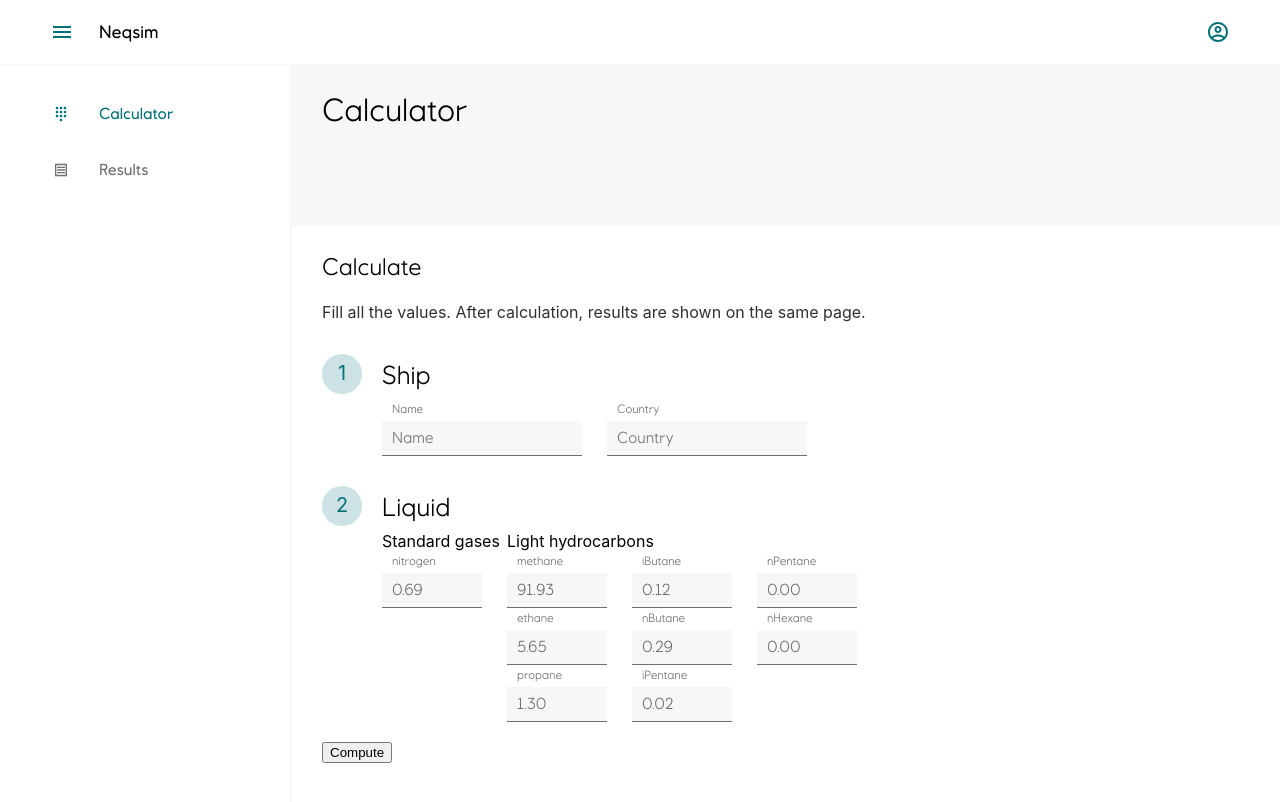
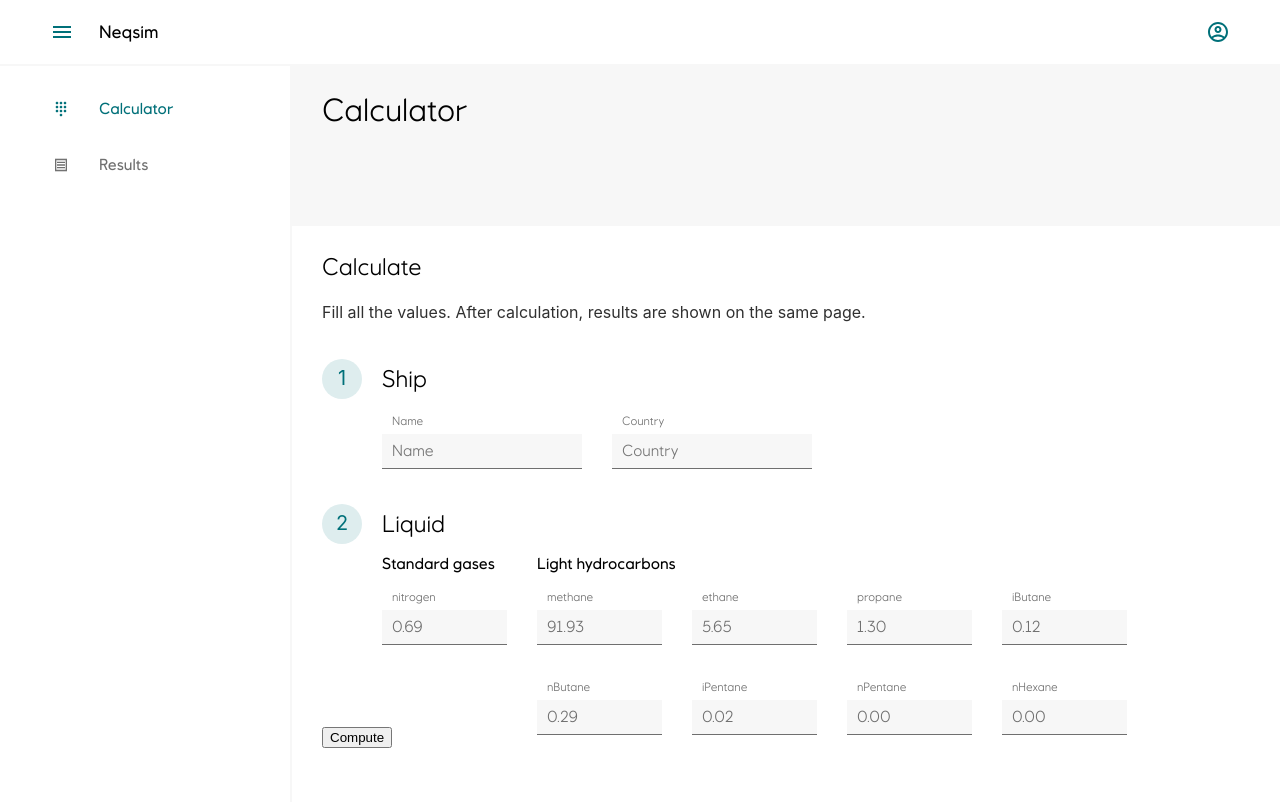
Before and after one commit to equinor/gpa-main, a React (Create React App) app in the folder web/: page /calculator in a window 1280 px wide. Shown: the top 802 px of the page. Built offline with nearby package versions, Linux system fonts and the light colour scheme.

Commit message:
fix: css properties form

```diff
--- a/web/src/app/common/Color.tsx
+++ b/web/src/app/common/Color.tsx
@@ -1,7 +1,7 @@
 
 export enum Color {
   GREEN = '#007079',
-  LIGHT_GREEN = '#CCE2E4',
+  LIGHT_GREEN = '#DEEDEE',
   ENERGY_RED = '#ff003a',
   GRAY = '#6F6F6F',
   LIGHT_GRAY = '#F7F7F7',
--- a/web/src/app/components/calculator/CalculateFormContainer.tsx
+++ /dev/null
@@ -1,69 +0,0 @@
-import React, {useState} from 'react';
-import {Ship, ShipSection} from './ShipSection';
-import {Liquid, LiquidSection} from './LiquidSection';
-import {gql} from 'apollo-boost';
-import {useMutation} from '@apollo/react-hooks';
-import {Calculation} from '../../pages/ResultsPage';
-
-const CALCULATE = gql`
-    mutation Calculate($ship: ShipInput!, $liquid: FluidInput!, $transport: TransportInput!, $standard: StandardInput!) {
-        addCalculation(ship: $ship, fluid: $liquid, transport: $transport, standard: $standard) {
-            id
-        }
-    }
-`;
-
-interface MetricInput {
-  value: number,
-  unit: string,
-}
-
-interface FluidInput {
-  nitrogen: MetricInput,
-  methane: MetricInput,
-  ethane: MetricInput,
-  propane: MetricInput,
-  iButane: MetricInput,
-  nButane: MetricInput,
-  iPentane: MetricInput,
-  nPentane: MetricInput,
-  nHexane: MetricInput,
-}
-
-export const CalculateFormContainer = () => {
-  const [ship, setShip] = useState<Ship>({name: '', country: ''});
-  const [liquid, setLiquid] = useState<Liquid>({
-    nitrogen: 0.691,
-    methane: 91.93,
-    ethane: 5.651,
-    propane: 1.296,
-    iButane: 0.122,
-    nButane: 0.289,
-    iPentane: 0.018,
-    nPentane: 0.003,
-    nHexane: 0.0,
-  });
-
-  const [addCalculation, {data}] = useMutation<Calculation, {ship: Ship, liquid: FluidInput, transport: any, standard: any}>(CALCULATE, {
-    variables: {
-      ship,
-      liquid: (Object.keys(liquid) as Array<keyof typeof liquid>).reduce((acc, componentName) => {
-        acc[componentName] = {value: liquid[componentName], unit: 'mol'};
-        return acc;
-      }, {} as any),
-      transport: {volume: 14000, pressure: 1.013, boilOffRate: 0.0015, fromDate: "2019-09-17T06:54:07Z", toDate: "2019-09-17T06:54:07Z"},
-      standard: {combustionTemperature: 15, measurementTemperature: 15, idealGasReferenceState: false},
-    }
-  });
-
-  return (
-    <form onSubmit={(e) => {
-      e.preventDefault();
-      addCalculation();
-    }}>
-      <ShipSection ship={ship} setShip={setShip}/>
-      <LiquidSection liquid={liquid} setLiquid={setLiquid}/>
-      <button>Compute</button>
-    </form>
-  );
-};
--- a/web/src/app/components/calculator/LiquidSection.tsx
+++ /dev/null
@@ -1,85 +0,0 @@
-import styled from 'styled-components/macro';
-import React from 'react';
-import { FormSection } from '../ui/FormSection';
-import { Label, NumberInput } from '../ui/Inputs';
-
-
-export interface Liquid {
-  nitrogen: number,
-  methane: number,
-  ethane: number,
-  propane: number,
-  iButane: number,
-  nButane: number,
-  iPentane: number,
-  nPentane: number,
-  nHexane: number,
-}
-
-interface LiquidSectionProps {
-  liquid: Liquid,
-
-  setLiquid(liquid: Liquid): void,
-}
-
-const LiquidInputs = styled.span`
-  display: flex;
-  flex-direction: row;
-`;
-
-const LiquidInput = styled.p`
-  margin-right: 25px;
-`;
-
-interface LiquidComponentInputProps {
-  componentName: string,
-  componentValue: number,
-
-  onChange(value: number): void,
-}
-
-const LiquidComponentInput: React.FC<LiquidComponentInputProps> = ({ onChange, componentName, componentValue }) => {
-  return (
-    <LiquidInput>
-      <Label htmlFor={`liquid-${componentName}`}>
-        {componentName}
-      </Label>
-      <NumberInput
-        id={`liquid-${componentName}`}
-        value={componentValue.toFixed(2)}
-        onChange={e => onChange(parseFloat(e.target.value))}
-        step='0.01'
-      />
-    </LiquidInput>
-  );
-};
-
-export const LiquidSection: React.FC<LiquidSectionProps> = ({ liquid, setLiquid }) => (
-  <FormSection legendText='Liquid' index={2}>
-    <LiquidInputs>
-      <div>
-        <h3>Standard gases</h3>
-        <LiquidComponentInput
-          componentName='nitrogen'
-          componentValue={liquid.nitrogen}
-          onChange={value => setLiquid({ ...liquid, nitrogen: value })}
-        />
-      </div>
-      <div style={{ flexGrow: 1, height: '180px' }}>
-        <h3>Light hydrocarbons</h3>
-        <div style={{ display: 'flex', flexDirection: 'column', flexGrow: 1, flexWrap: 'wrap', height: '100%', justifyContent: 'flex-start', alignContent: 'flex-start' }}>
-          {
-            (Object.keys(liquid) as Array<keyof typeof liquid>).map((componentName, index) => componentName !== 'nitrogen' && (
-              <LiquidComponentInput
-                key={index}
-                componentName={componentName}
-                componentValue={liquid[componentName]}
-                onChange={value => setLiquid({ ...liquid, [componentName]: value })}
-              />
-            ))
-          }
-        </div>
-      </div>
-    </LiquidInputs>
-  </FormSection>
-);
--- /dev/null
+++ b/web/src/app/components/content/calculator/CalculateFormContainer.tsx
@@ -0,0 +1,69 @@
+import React, { useState } from 'react';
+import { Ship, ShipSection } from './ShipSection';
+import { Liquid, LiquidSection } from './LiquidSection';
+import { gql } from 'apollo-boost';
+import { useMutation } from '@apollo/react-hooks';
+import { Calculation } from '../../../pages/ResultsPage';
+
+interface MetricInput {
+  value: number,
+  unit: string,
+}
+
+interface FluidInput {
+  nitrogen: MetricInput,
+  methane: MetricInput,
+  ethane: MetricInput,
+  propane: MetricInput,
+  iButane: MetricInput,
+  nButane: MetricInput,
+  iPentane: MetricInput,
+  nPentane: MetricInput,
+  nHexane: MetricInput,
+}
+
+const CALCULATE = gql`
+    mutation Calculate($ship: ShipInput!, $liquid: FluidInput!, $transport: TransportInput!, $standard: StandardInput!) {
+        addCalculation(ship: $ship, fluid: $liquid, transport: $transport, standard: $standard) {
+            id
+        }
+    }
+`;
+
+export const CalculateFormContainer = () => {
+  const [ship, setShip] = useState<Ship>({ name: '', country: '' });
+  const [liquid, setLiquid] = useState<Liquid>({
+    nitrogen: 0.691,
+    methane: 91.93,
+    ethane: 5.651,
+    propane: 1.296,
+    iButane: 0.122,
+    nButane: 0.289,
+    iPentane: 0.018,
+    nPentane: 0.003,
+    nHexane: 0.0,
+  });
+
+  const [addCalculation, { data }] = useMutation<Calculation, { ship: Ship, liquid: FluidInput, transport: any, standard: any }>(CALCULATE, {
+    variables: {
+      ship,
+      liquid: (Object.keys(liquid) as Array<keyof typeof liquid>).reduce((acc, componentName) => {
+        acc[componentName] = { value: liquid[componentName], unit: 'mol' };
+        return acc;
+      }, {} as any),
+      transport: { volume: 14000, pressure: 1.013, boilOffRate: 0.0015, fromDate: "2019-09-17T06:54:07Z", toDate: "2019-09-17T06:54:07Z" },
+      standard: { combustionTemperature: 15, measurementTemperature: 15, idealGasReferenceState: false },
+    }
+  });
+
+  return (
+    <form onSubmit={(e) => {
+      e.preventDefault();
+      addCalculation();
+    }}>
+      <ShipSection ship={ship} setShip={setShip} />
+      <LiquidSection liquid={liquid} setLiquid={setLiquid} />
+      <button>Compute</button>
+    </form>
+  );
+};
--- /dev/null
+++ b/web/src/app/components/content/calculator/LiquidSection.tsx
@@ -0,0 +1,89 @@
+import styled from 'styled-components/macro';
+import React from 'react';
+import { FormSection } from '../../ui/FormSection';
+import { S_Label, NumberInput } from '../../elements/Inputs';
+import { H3 } from '../../elements/Texts';
+
+
+export interface Liquid {
+  nitrogen: number,
+  methane: number,
+  ethane: number,
+  propane: number,
+  iButane: number,
+  nButane: number,
+  iPentane: number,
+  nPentane: number,
+  nHexane: number,
+}
+
+interface LiquidSectionProps {
+  liquid: Liquid,
+
+  setLiquid(liquid: Liquid): void,
+}
+
+export const LiquidSection: React.FC<LiquidSectionProps> = (props) => (
+  <FormSection legendText='Liquid' index={2}>
+    <S_LiquidInputs>
+      <div>
+        <H3>Standard gases</H3>
+        <LiquidComponentInput
+          componentName='nitrogen'
+          componentValue={props.liquid.nitrogen}
+          onChange={value => props.setLiquid({ ...props.liquid, nitrogen: value })}
+        />
+      </div>
+      <div style={{ flexGrow: 1, height: '180px' }}>
+        <H3>Light hydrocarbons</H3>
+        <div style={{ display: 'flex', flexGrow: 1, flexWrap: 'wrap', height: '100%', justifyContent: 'flex-start' }}>
+          {
+            (Object.keys(props.liquid) as Array<keyof typeof props.liquid>).map((componentName, index) => componentName !== 'nitrogen' && (
+              <LiquidComponentInput
+                key={index}
+                componentName={componentName}
+                componentValue={props.liquid[componentName]}
+                onChange={value => props.setLiquid({ ...props.liquid, [componentName]: value })}
+              />
+            ))
+          }
+        </div>
+      </div>
+    </S_LiquidInputs>
+  </FormSection>
+);
+
+interface LiquidComponentInputProps {
+  componentName: string,
+  componentValue: number,
+
+  onChange(value: number): void,
+}
+
+const LiquidComponentInput: React.FC<LiquidComponentInputProps> = (props) => {
+  return (
+    <S_LiquidInput>
+      <S_Label htmlFor={`liquid-${props.componentName}`}>
+        {props.componentName}
+      </S_Label>
+      <NumberInput
+        id={`liquid-${props.componentName}`}
+        value={props.componentValue.toFixed(2)}
+        onChange={e => props.onChange(parseFloat(e.target.value))}
+        step='0.01'
+      />
+    </S_LiquidInput>
+  );
+};
+
+const S_LiquidInputs = styled.span`
+  display: flex;
+  flex-direction: row;
+  h3 {
+    margin: 10px 0 15px 0;
+  }
+`;
+
+const S_LiquidInput = styled.div`
+      margin: 0 30px 30px 0;
+`;
--- a/web/src/app/components/calculator/ShipSection.tsx
+++ b/web/src/app/components/content/calculator/ShipSection.tsx
@@ -1,6 +1,6 @@
 import React from 'react';
-import { FormSection } from '../ui/FormSection';
-import { Label, TextInput } from '../ui/Inputs';
+import { FormSection } from '../../ui/FormSection';
+import { S_Label, TextInput } from '../../elements/Inputs';
 import styled from 'styled-components/macro';
 
 export interface Ship {
@@ -17,9 +17,9 @@ export const ShipSection: React.FC<ShipSectionProps> = ({ ship, setShip }) => (
   <FormSection legendText='Ship' index={1}>
     <S_ShipInputs>
       <S_ShipInput>
-        <Label htmlFor='ship-name'>
+        <S_Label htmlFor='ship-name'>
           Name
-        </Label>
+        </S_Label>
         <TextInput
           id='ship-name'
           placeholder='Name'
@@ -28,9 +28,9 @@ export const ShipSection: React.FC<ShipSectionProps> = ({ ship, setShip }) => (
         />
       </S_ShipInput>
       <S_ShipInput>
-        <Label htmlFor='ship-country'>
+        <S_Label htmlFor='ship-country'>
           Country
-        </Label>
+        </S_Label>
         <TextInput
           id='ship-country'
           placeholder='Country'
@@ -48,5 +48,6 @@ const S_ShipInputs = styled.span`
 `;
 
 const S_ShipInput = styled.p`
-  margin-right: 25px;
+  margin: 10px 30px 0 0;
+  width: 200px;
 `;
--- a/web/src/app/components/ui/Inputs.tsx
+++ b/web/src/app/components/elements/Inputs.tsx
@@ -1,7 +1,7 @@
 import styled from 'styled-components/macro';
 import {Color} from '../../common/Color';
 
-const Input = styled.input`
+const S_Input = styled.input`
   padding: 5px 10px;
   background-color: ${Color.LIGHT_GRAY};
   color: ${Color.GRAY};
@@ -14,23 +14,24 @@ const Input = styled.input`
   box-sizing: border-box;
 `;
 
-export const TextInput = styled(Input).attrs({
+export const S_Label = styled.label`
+  display: flex;
+  flex-direction: column;
+  color: ${Color.GRAY};
+  font-size: 12px;
+  font-family: Equinor,serif;
+  padding: 5px 10px 6px 10px;
+`;
+
+export const TextInput = styled(S_Input).attrs({
   type: 'text',
 })`
     max-width: 300px;
 `;
 
-export const NumberInput = styled(Input).attrs({
+export const NumberInput = styled(S_Input).attrs({
   type: 'number',
 })`
-  max-width: 100px;
+  max-width: 125px;
+  min-width: 125px;
 `;
-
-export const Label = styled.label`
-  display: flex;
-  flex-direction: column;
-  color: ${Color.GRAY};
-  font-size: 12px;
-  font-family: Equinor,serif;
-  padding: 5px 10px;
-`;
--- a/web/src/app/components/elements/Texts.tsx
+++ b/web/src/app/components/elements/Texts.tsx
@@ -6,8 +6,14 @@ export const H2 = styled.h2`
   font-size: 24px;
 `;
 
+export const H3 = styled.h3`
+  font-family: Equinor,serif;
+  font-size: 16px;
+  font-weight: 500;
+`;
+
 export const P = styled.p`
   font-size: 16px;
   line-height: 24px;
-  color: ${Color.BLACK}
+  color: ${Color.BLACK};
 `;
--- a/web/src/app/components/ui/FormSection.tsx
+++ b/web/src/app/components/ui/FormSection.tsx
@@ -29,12 +29,19 @@ const Legend: React.FC = ({ children }) => {
   );
 };
 
+const S_FormSection = styled.div`
+  display: flex;
+  flex-direction: row;
+  margin: 35px 0 0 0;
+`;
+
+
 const S_Legend = styled.legend`
   display: flex;
   align-items: center;
-  width: 45px;
-  height: 45px;
-  font-size: 26px;
+  width: 100%;
+  height: 42px;
+  font-size: 24px;
   font-family: Equinor,serif;
 `;
 
@@ -60,9 +67,3 @@ const S_FieldSet = styled.fieldset`
   display: flex;
   width: 100%;
 `;
-
-const S_FormSection = styled.div`
-  display: flex;
-  flex-direction: row;
-  margin: 30px 0;
-`;
--- a/web/src/app/components/ui/SiteMenu.tsx
+++ b/web/src/app/components/ui/SiteMenu.tsx
@@ -13,5 +13,5 @@ const S_SiteMenu = styled.div`
   border-right: 2px solid ${Color.LIGHT_GRAY};
   display: flex;
   flex-direction: column;
-  padding: 20px 0 0 0;
+  padding: 15px 0 0 0;
 `;
--- a/web/src/app/pages/CalculatorPage.tsx
+++ b/web/src/app/pages/CalculatorPage.tsx
@@ -3,7 +3,7 @@ import { PageContent } from "../components/ui/PageContent";
 import { TitleBlock } from "../components/ui/TitleBlock";
 import { H2, P } from '../components/elements/Texts';
 import styled from 'styled-components/macro';
-import { CalculateFormContainer } from '../components/calculator/CalculateFormContainer';
+import { CalculateFormContainer } from '../components/content/calculator/CalculateFormContainer';
 
 export const CalculatorPage: React.FunctionComponent = () => (
   <PageContent>
```
